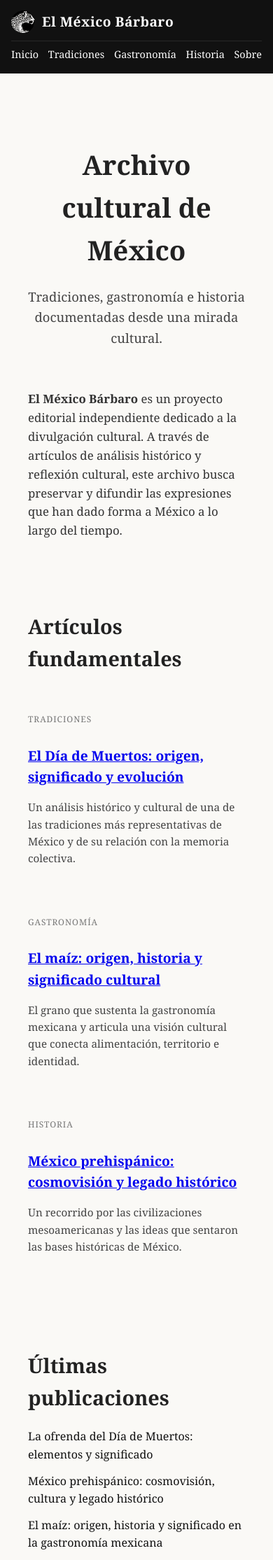
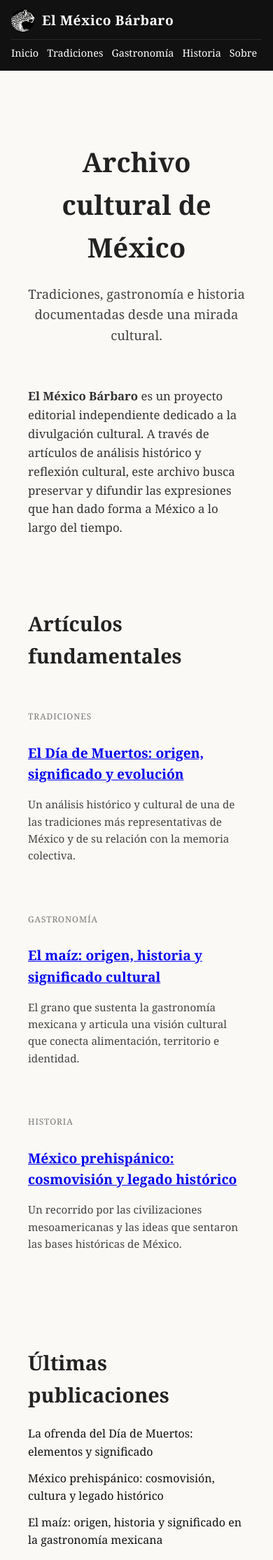
Before and after one commit to elbracamonte/elbracamonte.github.io, a Jekyll site: the page built from index.html, in a window 390 px wide. Shown: the top 2229 px of the page at 70% size. Built offline with Jekyll 4.4.1, drawn with Linux system fonts in a browser that asks for light colours.

Commit message:
Update style.css

```diff
--- a/assets/css/style.css
+++ b/assets/css/style.css
@@ -434,7 +434,7 @@
 @media (max-width: 768px) {
 
   header {
-    padding: 14px 16px;
+    padding: 12px 16px;
   }
 
   .top-nav {
@@ -457,7 +457,7 @@
   .menu {
     width: 100%;
     display: flex;
-    justify-content: space-between;
+    justify-content: flex-start;
     gap: 12px;
     padding-top: 6px;
     border-top: 1px solid rgba(255,255,255,0.1);
```
